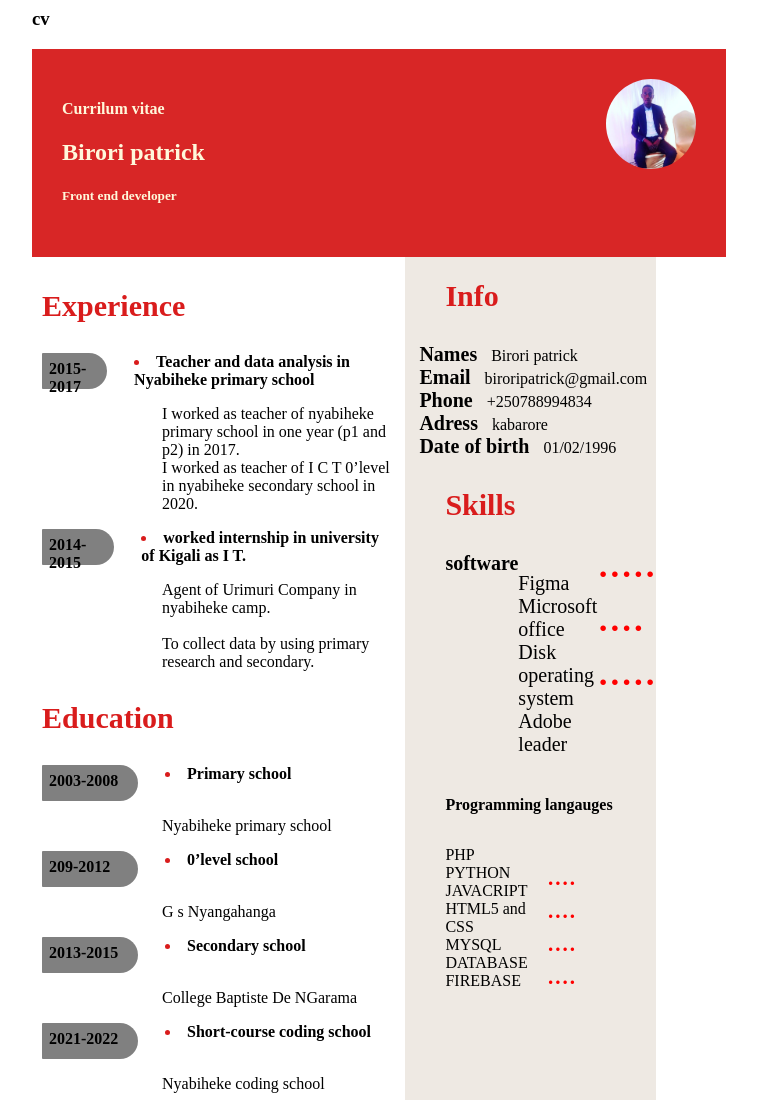
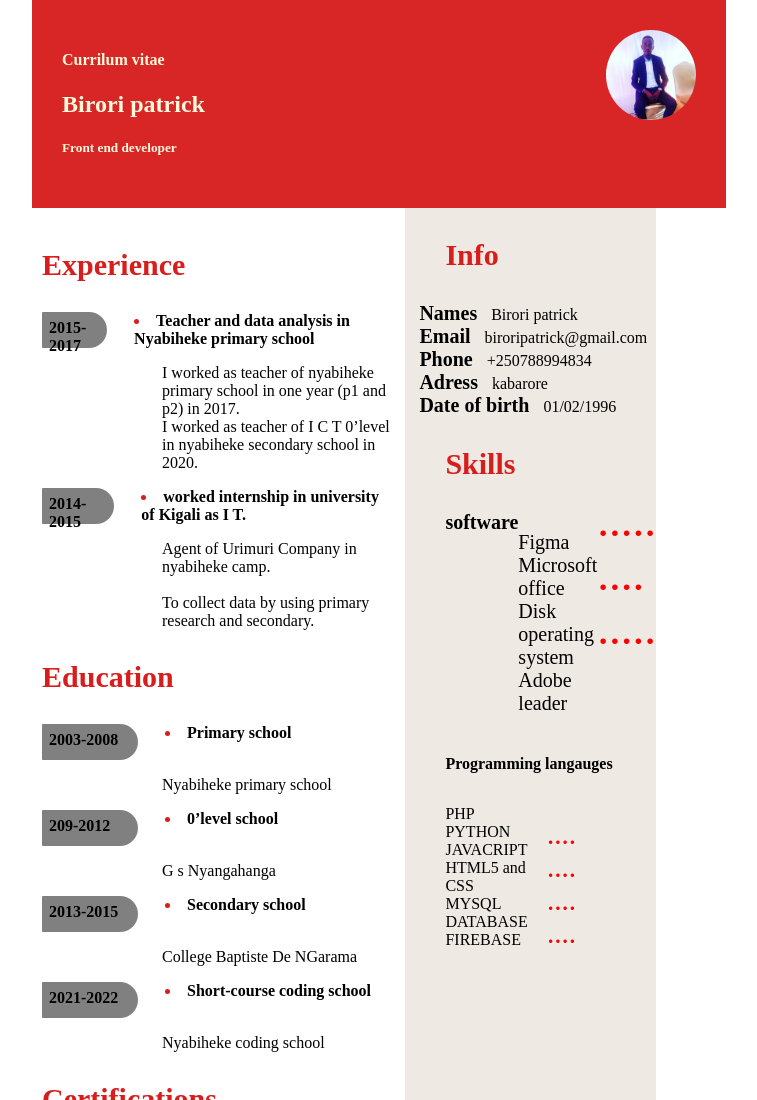
Before and after one commit to biroripatrick/mycv, a plain HTML site: page index.html in a window 1280 px wide. Shown: the top 1100 px of the page, without its empty margins (296-1053 px from the left). Drawn offline with Linux system fonts and the light colour scheme.

Commit message:
first commit

```diff
--- a/css/style.css
+++ b/css/style.css
@@ -8,6 +8,7 @@
 .container{
     position: fixed;
     width: 634px;
+    top: 0;
 }
 .content-container{
     padding-left: 20em;
@@ -141,9 +142,6 @@
 .iterms{
    margin-left: 120px;
 }
-.programs{
-    margin-top:2px;
-}
 .javascript{
     font-size:29px;
     color:red;
--- a/index.html
+++ b/index.html
@@ -11,14 +11,13 @@
 <body>
   <!-- HEADER container -->
   <div class="content-container">
-    <h3 class="programs">cv</h3>
     <div class="container">
       <div class="firscontent">
         <h4>Currilum vitae</h4>
         <h2>Birori patrick</h2>
         <h5>Front end developer</h5>
       </div>
-      <div class="header-logo"><img src="img/momo.png"></img></div>
+      <div class="header-logo"><img src="./img/momo.png"></img></div>
     </div>
     <!-- MAIN CONTENTS -->
     <div class="main">
```
